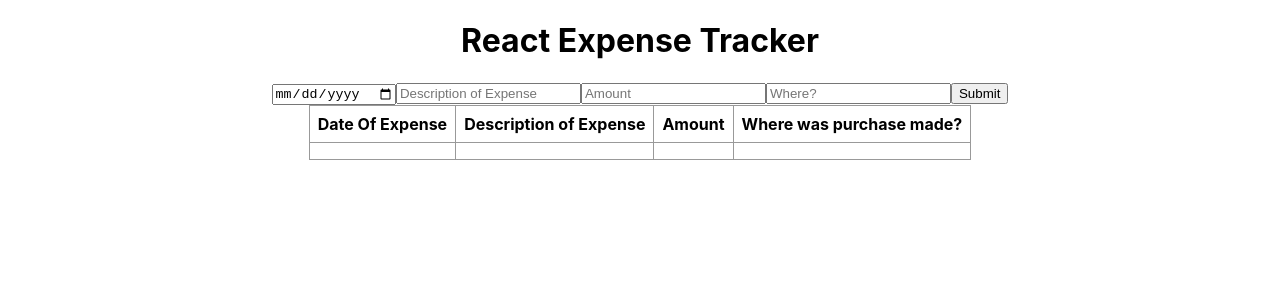
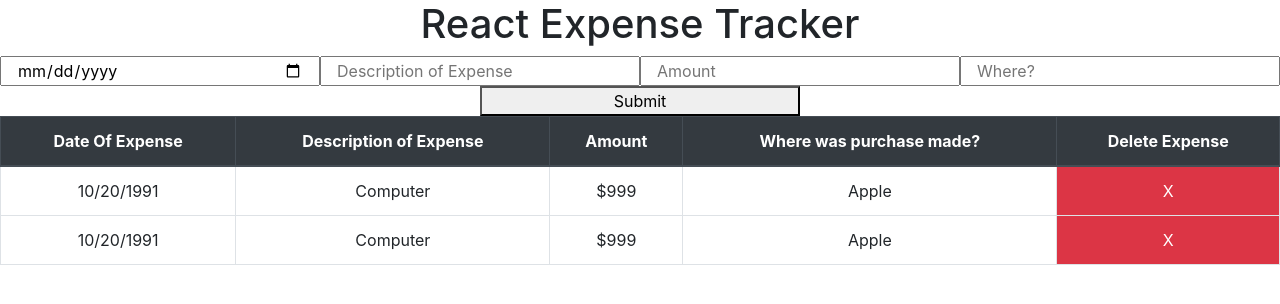
Before and after one commit to jbri91/reactExpenseTracker, a React (Create React App) app: page / in a window 1280 px wide. Shown: the top 304 px of the page. Built offline with nearby package versions, Linux system fonts and the light colour scheme.

Commit message:
bootstrap

```diff
--- a/package.json
+++ b/package.json
@@ -6,7 +6,11 @@
     "@testing-library/jest-dom": "^5.11.6",
     "@testing-library/react": "^11.1.2",
     "@testing-library/user-event": "^12.2.2",
+    "bootstrap": "^4.5.3",
+    "jquery": "^3.5.1",
+    "popper.js": "^1.16.1",
     "react": "^17.0.1",
+    "react-bootstrap": "^1.4.0",
     "react-dom": "^17.0.1",
     "react-scripts": "4.0.0",
     "web-vitals": "^0.2.4"
--- a/src/App.css
+++ b/src/App.css
@@ -2,7 +2,7 @@
   text-align: center;
 }
 
-table {
+/* table {
 border-collapse: collapse;
 margin-left: auto;
 margin-right: auto;
@@ -11,4 +11,4 @@ margin-right: auto;
 td, th {
   border: 1px solid #999;
   padding: 0.5rem;
-}
+} */
--- a/src/App.js
+++ b/src/App.js
@@ -3,6 +3,7 @@ import './App.css';
 import Header from './components/Header';
 import Table from './components/Table';
 import UserInput from './UserInput';
+import 'bootstrap/dist/css/bootstrap.min.css';
 
 function App() {
   return (
--- a/src/UserInput.js
+++ b/src/UserInput.js
@@ -5,11 +5,11 @@ class UserInput extends React.Component {
     render() {
         return (
             <form>
-                <input type="date" placeHolder="Date of Expense" ></input>
-                <input placeHolder="Description of Expense" ></input>
-                <input type="number" placeHolder="Amount" ></input>
-                <input placeHolder="Where?" ></input>
-                <button>Submit</button>
+                <input class="col-sm-6 col-md-3" type="date" placeHolder="Date of Expense" ></input>
+                <input class="col-sm-6 col-md-3" placeHolder="Description of Expense" ></input>
+                <input class="col-sm-6 col-md-3" type="number" placeHolder="Amount" ></input>
+                <input class="col-sm-6 col-md-3" placeHolder="Where?" ></input>
+                <button class="col-sm-6 col-md-3" >Submit</button>
             </form>
         )
     }
--- a/src/components/Table.js
+++ b/src/components/Table.js
@@ -1,25 +1,33 @@
 import React from 'react'
 import ReactDOM from 'react-dom'
-
 
 class Table extends React.Component {
     render() {
         return ( <div>
-            <table>
-                <thead>
+            <table class="table table-bordered table-hover">
+                <thead class="thead-dark thead-border">
                 <tr>
                     <th>Date Of Expense</th>
                     <th>Description of Expense</th>
                     <th>Amount</th>
                     <th>Where was purchase made?</th>
+                    <th>Delete Expense</th>
                 </tr>
                 </thead>
                 <tbody>
                     <tr>
-                        <td> </td>
-                        <td> </td>
-                        <td> </td>
-                        <td> </td>
+                        <td>10/20/1991</td>
+                        <td>Computer</td>
+                        <td>$999</td>
+                        <td>Apple</td>
+                        <td type="btn" class="btn-danger">X</td>
+                    </tr>
+                    <tr>
+                        <td>10/20/1991</td>
+                        <td>Computer</td>
+                        <td>$999</td>
+                        <td>Apple</td>
+                        <td type="btn" class="btn-danger">X</td>
                     </tr>
                 </tbody>
             </table>
@@ -28,11 +36,5 @@ class Table extends React.Component {
 }
 }
 
-// class Header extends React.Component {
-//     render() {
-//         return <h1> React Expense Tracker</h1>
-//     }
-// }
-
 ReactDOM.render(<Table />, document.getElementById('root'))
 export default Table
```
Also changed, not shown: 1 other file (tests, documents, lock files or other folders).
